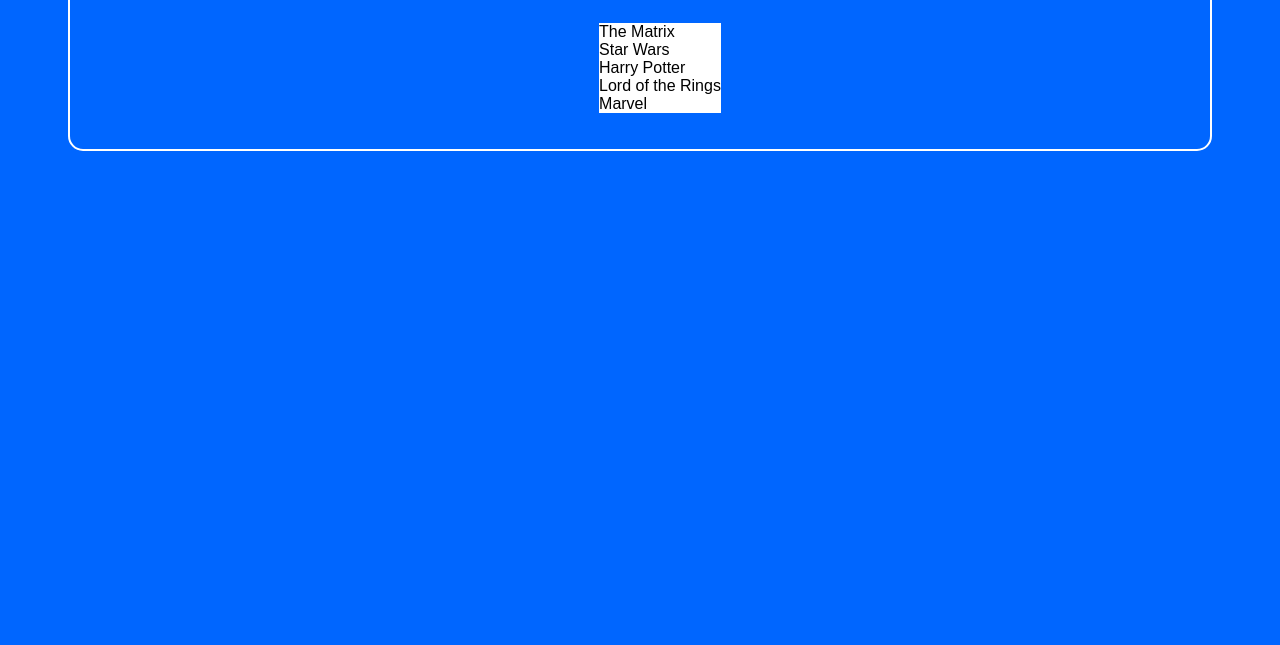
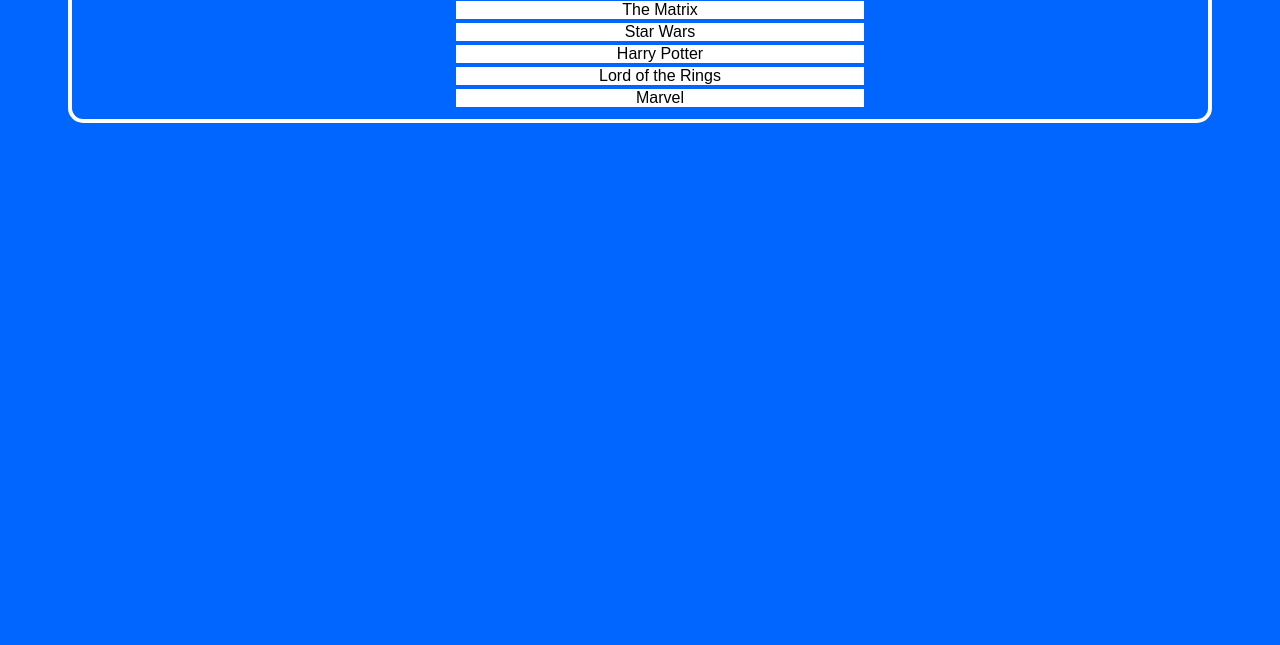
Before and after one commit to SalamanderCtesiphon/DOM-manipulation-exercise, a plain HTML site: page index.html in a window 1280 px wide. Shown: the part 155-800 px from the top of the page. Drawn offline with Linux system fonts and the light colour scheme.

Commit message:
got the styling close to the example. I was not able to match it perfectly, but I am going to move on with the exercises anyway to prevent getting stuck on a trivial detail

```diff
--- a/styles.css
+++ b/styles.css
@@ -11,8 +11,8 @@
 .container {
     display: flex;
     flex-direction: column;
-    border: 2px solid white;
-    padding: 20px;
+    border: 4px solid white;
+    padding: 5px;
     margin: 60px;
     align-items: center;
     justify-content: center;
@@ -22,13 +22,23 @@
 }
 
 ul {
-
     list-style: none;
-
+    display: flex;
+    flex-direction: column;
+    box-sizing: border-box;
+    margin: 5px;
+    justify-content: center;
+    height: auto;
+    width: 451.267px;
 }
 
 li {
     background-color: white;
     display: flex;
+    margin: 2px;
+    justify-content: space-around;
+    align-items: center;
+    box-sizing: border-box;
+
 
 }
```
